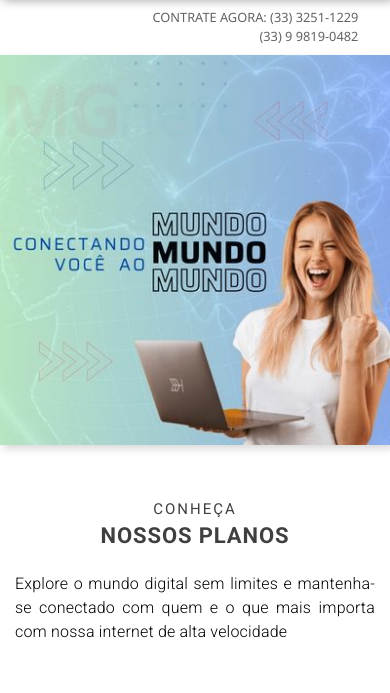
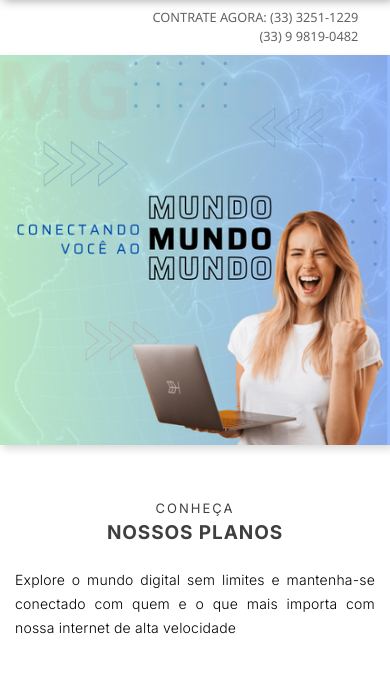
Before and after one commit to gioenisonfernandes/Projeto-Mgnett, a plain HTML site: page index.html in a window 390 px wide. Shown: the part 107-800 px from the top of the page. Drawn offline with nearby package versions, Linux system fonts and the light colour scheme.

Commit message:
banner pequeno

```diff
--- a/estilos/style.css
+++ b/estilos/style.css
@@ -138,7 +138,6 @@ header {
     display: flex;
     width: 100%;
     height: 100%;
-    height: auto;
     margin: 0 auto;
     box-shadow: 3px 4px 8px rgba(0, 0, 0, 0.151);
 }
@@ -283,7 +282,7 @@ input {
 }
 
 .planos h2 {
-    font-family: 'Roboto';
+    font-family: 'Roboto' Arial, Helvetica, sans-serif;
     font-size: 22px;
     letter-spacing: 0.9px;
     color: rgba(0, 0, 0, 0.753);
@@ -291,7 +290,7 @@ input {
 
 .planos h5 {
     padding: 5px;
-    font-family: 'Roboto';
+    font-family: 'Roboto' Arial, Helvetica, sans-serif;
     font-size: 15px;
     letter-spacing: 2px;
     font-weight: 400;
@@ -303,7 +302,7 @@ input {
     margin: 0px 15px;
     line-height: 1.5rem;
     text-align: justify;
-    font-family: 'Roboto';
+    font-family: 'Roboto' Arial, Helvetica, sans-serif;
     letter-spacing: 0.2px;
     font-size: 16px;
     font-weight: 300;
@@ -352,10 +351,16 @@ input {
         display: block;
     }
 
-    .img-peq {
-        width: 100%;
-        height: auto;
-        margin: 0 auto;
+    .planos h5 {
+        font-size: 13px;
+    }
+
+    .planos h2 {
+        font-size: 19px;
+    }
+
+    .planos p {
+        font-size: 14px;
     }
 
     .slider {
--- a/index.html
+++ b/index.html
@@ -67,7 +67,7 @@
 
 
             <picture>
-                <source media="(max-width: 500px)" class="img-peq" srcset="imagens/banner-peq.jpg" type="image/jpg">
+                <source media="(max-width: 500px)" class="img-peq" srcset="imagens/banner-pq.png" type="image/png">
                 <img src="imagens/banner-mgnett.jpg" alt="banner-mgnett">
             </picture>
 
```
Also changed, not shown: imagens/banner-peq.jpg (deleted), imagens/banner-pq.jpg (added), imagens/banner-pq.png (added).
